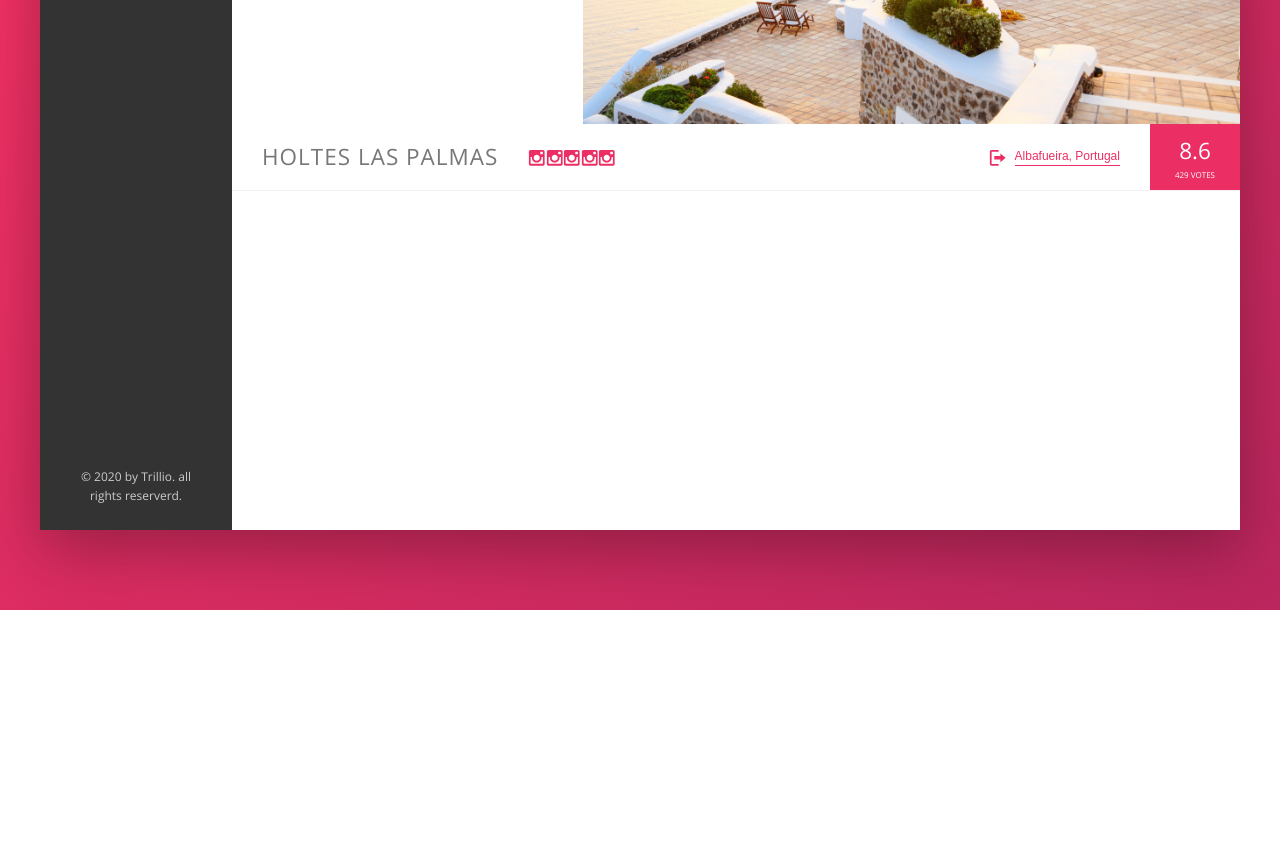
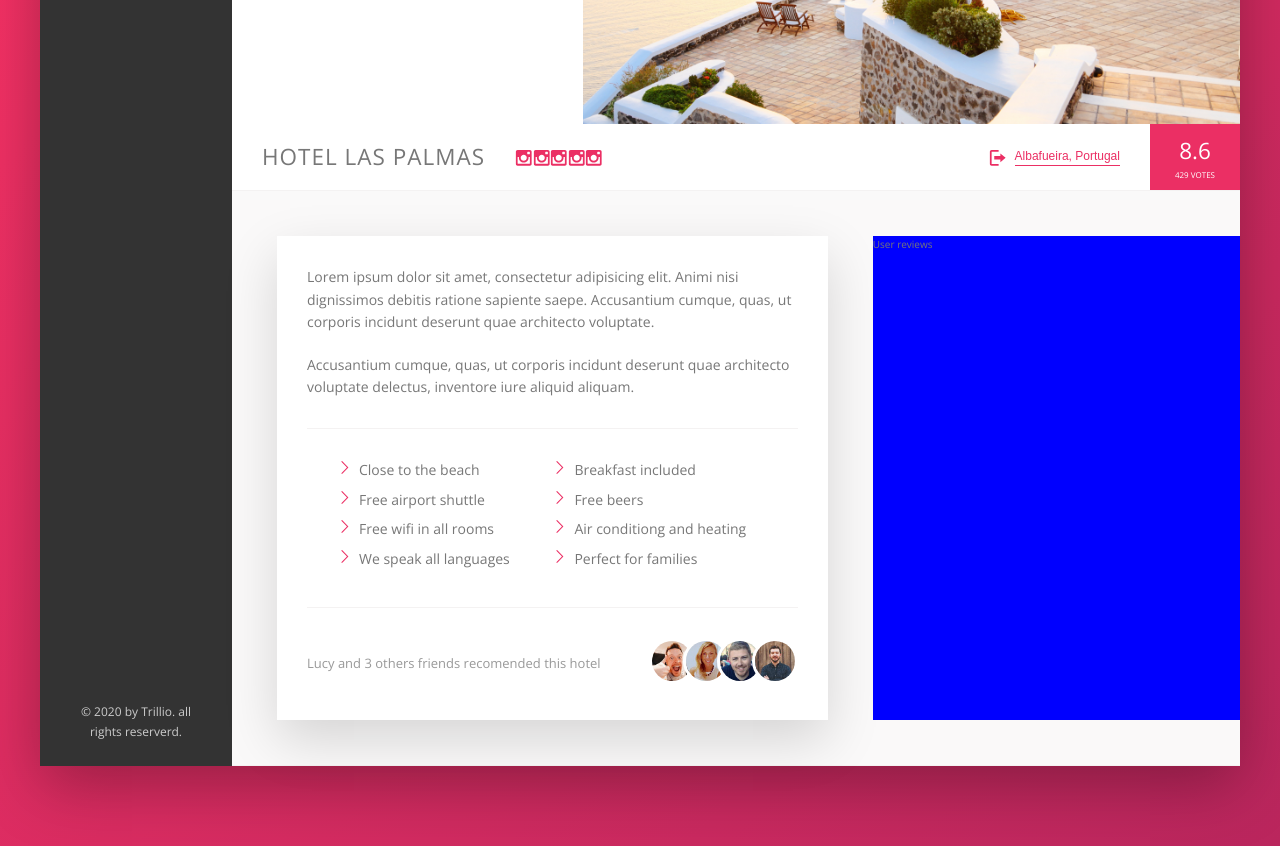
Before and after one commit to hectorlopezv/trillo_flex_box_project, a website: page index.html in a window 1280 px wide. Shown: the part 420-1266 px from the top of the page. Before the commit the page ends 1030 px from the top, so only its background shows below. Drawn offline with nearby package versions, Linux system fonts and the light colour scheme.

Commit message:
Description section

```diff
--- a/index.html
+++ b/index.html
@@ -118,7 +118,7 @@
 
                     <div class="overview">
                         <h1 class="overview__heading">
-                            Holtes Las Palmas
+                            Hotel Las Palmas
                         </h1>
 
                         <div class="overview__stars">
@@ -152,6 +152,48 @@
                         </div>
                     </div>
 
+                    <div class="detail">
+
+                        <div class="description">
+
+                            <p class="parragraph">
+                                Lorem ipsum dolor sit amet, consectetur adipisicing elit. Animi nisi dignissimos debitis ratione sapiente saepe. Accusantium cumque, quas, ut corporis incidunt deserunt quae architecto voluptate.
+                            </p>
+
+                            <p class="parragraph">
+                                Accusantium cumque, quas, ut corporis incidunt deserunt quae architecto voluptate delectus, inventore iure aliquid aliquam.
+                            </p>
+
+                            <ul class="list">
+                                <li class="list__item">Close to the beach</li>
+                                <li class="list__item">Breakfast included</li>
+                                <li class="list__item">Free airport shuttle</li>
+                                <li class="list__item">Free beers</li>
+                                <li class="list__item">Free wifi in all rooms</li>
+                                <li class="list__item">Air conditiong and heating</li>
+                                <li class="list__item">We speak all languages</li>
+                                <li class="list__item">Perfect for families</li>
+                            </ul>
+
+                            <div class="recommend">
+                                <p class="recommend__count">
+                                    Lucy and 3 others friends recomended this hotel
+                                </p>
+                                <div class="recommend__friends">
+                                    <img src="img/user-1.jpg" alt="Friend 1" class="recommend__photo">
+                                    <img src="img/user-2.jpg" alt="Friend 1" class="recommend__photo">
+                                    <img src="img/user-3.jpg" alt="Friend 1" class="recommend__photo">
+                                    <img src="img/user-4.jpg" alt="Friend 1" class="recommend__photo">
+                                </div>
+                            </div>
+                        </div>
+
+                        <div class="user-reviews">
+                            User reviews
+                        </div>
+
+                    </div>
+
 
                 </main>
 
--- a/sass/_components.scss
+++ b/sass/_components.scss
@@ -370,3 +370,71 @@ Grey dark 3: #999
         box-shadow: none;
     }
 }
+
+
+/*--------------------DETAILS--------------------------------*/
+
+.parragraph:not(:last-of-type)
+{
+    margin-bottom: 2rem;
+}
+
+.list
+{
+    list-style: none;
+    margin: 3rem 0;
+    padding: 3rem;
+    border-top: 1px solid var(--color-grey-light-2);
+    border-bottom: 1px solid var(--color-grey-light-2);
+
+    display: flex;
+    flex-wrap: wrap;
+
+    &__item
+    {
+        flex: 0 0 50%;
+        margin-bottom: .7rem;
+    }
+
+    &__item::before
+    {   content: "";
+        display: inline-block;
+        height: 1.5rem;
+        width: 1.5rem;
+        margin-right: .7rem;
+
+        background-color: var(--color-primary);
+        -webkit-mask-image: url(../img/chevron-thin-right.svg);
+        -webkit-mask-size: cover;
+    }
+}
+
+.recommend
+{
+    font-size: 1.3rem;
+    display: flex;
+    color: var(--color-grey-dark-3);
+    align-items: center;
+    &__count
+    {
+        margin-right: auto;
+
+    }
+
+    &__friends
+    {
+
+    }
+    &__photo
+    {
+        box-sizing: content-box;
+        border-radius: 50%;
+        height: 4rem;
+        width: 4rem;
+        border: 3px solid #fff;
+        &:not(:last-child)
+        {
+            margin-right: -1.5rem;
+        }
+    }
+}
--- a/sass/_layouts.scss
+++ b/sass/_layouts.scss
@@ -52,5 +52,29 @@ Grey dark 3: #999
 .hotel-view {
     background-color: #fff;
     flex: 1;
-    height: 80rem;
 }
+
+.detail
+{
+    display: flex;
+    padding: 4.5rem;
+    background-color: var(--color-grey-light-1);
+    border-bottom: 1px solid var(--color-grey-light-2);
+}
+
+
+.description
+{
+    font-size: 1.4rem;
+    background-color: #fff;
+    box-shadow: 0 2rem 5rem rgba(0,0,0, .15);
+    padding: 3rem;
+    flex: 0 0 60%;
+    margin-right: 4.5rem;
+}
+
+.user-reviews
+{
+    background-color: blue;
+    flex: 0 0 40%;
+}
```
Also changed, not shown: css/style.css, img/SVG/aircraft.svg (deleted), img/SVG/bookmark.svg (deleted), img/SVG/chat.svg (deleted), img/SVG/chevron-thin-right.svg (deleted), img/SVG/instagram.svg (deleted), img/SVG/log-out.svg (deleted), img/SVG/mail.svg (deleted), img/SVG/map.svg (deleted), img/SVG/share-alternitive.svg (deleted), img/SVG/wallet.svg (deleted), 1 other file.
